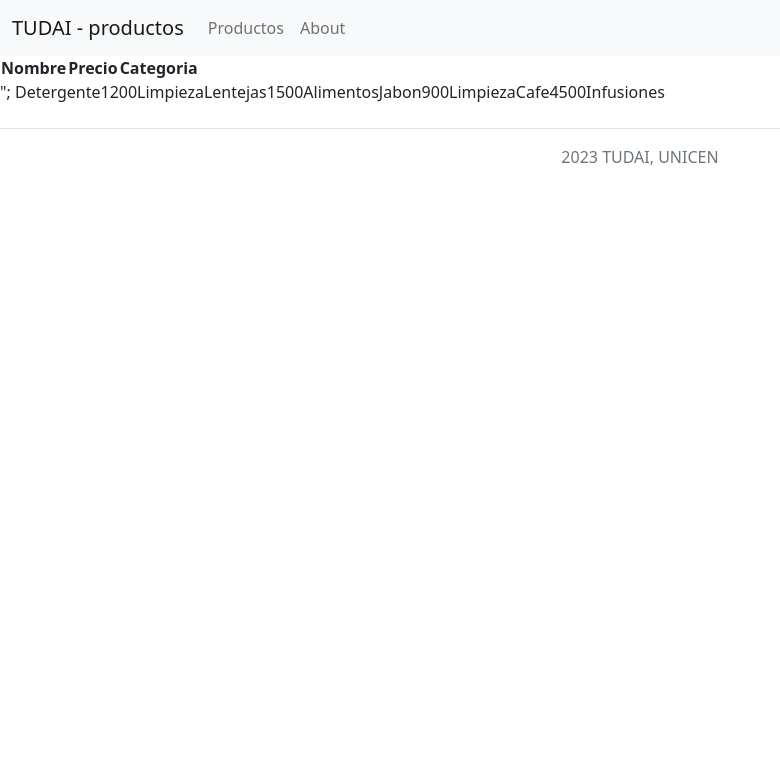
After one commit to MilagrosLV/TPE_Web2_2024, a PHP site: page /home in a window 1280 px wide. The commit adds this page. Shown: the top 775 px of the page, without its empty margins (0-780 px from the left). Run offline with PHP 8.4, Linux system fonts and the light colour scheme; data comes from the database, SQL or seed files in the repository; lists and menus that the app fills with data are empty.

Commit message:
jugando con la db, funcional

```diff
--- a/app/productos.controller.php
+++ b/app/productos_controller.php
@@ -1,6 +1,13 @@
 <?php
-require_once './productos.view.php';
-require_once './productos.model.php';
+require_once 'app/productos_view.php';
+require_once 'app/productos_model.php';
+
+
+function mostrarDB(){
+    $productos = getProductos();
+    mostrarHome($productos);
+
+}
 
 function showProductos(){
     //Verificar datos obligatorios y valida la entrada de usuarios
--- a/app/productos.model.php
+++ b/app/productos_model.php
@@ -1,5 +1,13 @@
 <?php
-require_once './productos.controller.php';
+require_once 'app/productos_controller.php';
+
+function getProductos(){
+    $db = new PDO('mysql:host=localhost;' . 'dbname=db_supermercado;charset=utf8', 'root', '');
+    $query =  $query = $db->prepare('SELECT * FROM productos');
+    $query->execute();
+    $productos = $query->fetchAll(PDO::FETCH_OBJ);
+    return $productos;
+}
 
 function obtenerProductosPorCategoria($categoria){
     $db = new PDO('mysql:host=localhost;' . 'dbname=db_supermercado;charset=utf8', 'root', '');
--- a/app/productos.view.php
+++ b/app/productos_view.php
@@ -1,21 +1,38 @@
-<!DOCTYPE html>
-<html lang="en">
-<head>
-    <meta charset="UTF-8">
-    <meta name="viewport" content="width=device-width, initial-scale=1.0">
-    <title>Document</title>
-</head>
-<body>
+
     <?php
-    require_once './productos.controller.php';
+    require_once 'app/productos_controller.php';
 
     function mostrarError($error) {
         echo "<h2>Error. $error.</h2>";
     }
 
+
+    function mostrarHome($productos){
+        require 'templates/header.php';
+        ?>
+        <table>
+            <thead>
+                <tr>
+                    <th>Nombre</th>
+                    <th>Precio</th>
+                    <th>Categoria</th>
+                </tr>
+            </thead>
+            </table>";
+    <?php
+        foreach($productos as $producto){
+            echo $producto-> nombre;
+            echo $producto-> precio;
+            echo $producto-> categoria;
+        }
+        require 'templates/footer.php';
+    }
+
+
     function mostrarProductos($productos, $categoria){
         echo "<h1>Lista por Categoría: $categoria</h1>";
         echo "<a href='./index.php'>Volver</a>";
+    ?>
 
         //Imprime la tabla de Productos
         echo "
@@ -29,6 +46,7 @@
         </thead>
         </table>";
 
+        <?php
         foreach($productos as $producto) {
             echo"
                 <table>
@@ -42,8 +60,6 @@
         }
     }
 
-
-
     ?>
 
 </body>
--- a/router.php
+++ b/router.php
@@ -1,5 +1,43 @@
 <?php
-require_once './app/productos.controller.php';
+require_once './app/productos_controller.php';
 
 
-showProductos();
+define('BASE_URL', '//'.$_SERVER['SERVER_NAME'] . ':' . $_SERVER['SERVER_PORT'] . dirname($_SERVER['PHP_SELF']).'/');
+
+// el router va a leer la action desde el paramtro "action"
+
+$action = 'home'; // accion por defecto
+if (!empty( $_GET['action'])) {
+    $action = $_GET['action'];
+}
+
+// listar    ->        mostrarProductos();
+// listar individual ->mostrarProducto($id)
+// agregar   ->        addProducto();
+// eliminar/:ID  ->    removerPdroducto($id);
+// modificar/:ID  ->   modificarProducto($id);
+
+$params = explode('/', $action);
+
+switch ($params[0]) { // en la primer posicion tengo la accion real
+    case 'home':
+        mostrarDB(); // muestra todas los productos
+        break;
+
+    case 'producto':
+        mostrarProducto($params[1]); // muestra un producto
+        break;
+
+    case 'agregar':
+        addProducto();
+        break;
+
+    case 'eliminar':
+        removerPdroducto($params[1]);
+
+    case 'modificar':
+        modificarProducto($params[1]);
+    default:
+        show404();
+        break;
+}
--- /dev/null
+++ b/templates/footer.php
@@ -0,0 +1,14 @@
+</main>
+<!-- fin main container -->
+
+<!-- main footer -->
+<footer class="d-flex flex-wrap justify-content-center align-items-center py-3 my-4 border-top">
+      <div class="align-items-center">
+        <span class="text-muted">2023 TUDAI, UNICEN</span>
+      </div>
+</footer>
+
+<script src="https://cdn.jsdelivr.net/npm/bootstrap@5.2.0/dist/js/bootstrap.bundle.min.js" integrity="sha384-A3rJD856KowSb7dwlZdYEkO39Gagi7vIsF0jrRAoQmDKKtQBHUuLZ9AsSv4jD4Xa" crossorigin="anonymous"></script>
+
+</body>
+</html>
--- /dev/null
+++ b/templates/header.php
@@ -0,0 +1,36 @@
+<!DOCTYPE html>
+<html lang="en">
+
+<!-- head -->
+<head>
+    <meta charset="UTF-8">
+    <base href="<?= BASE_URL ?>">
+    <meta http-equiv="X-UA-Compatible" content="IE=edge">
+    <meta name="viewport" content="width=device-width, initial-scale=1.0">
+    <link href="https://cdn.jsdelivr.net/npm/bootstrap@5.2.0/dist/css/bootstrap.min.css" rel="stylesheet" integrity="sha384-gH2yIJqKdNHPEq0n4Mqa/HGKIhSkIHeL5AyhkYV8i59U5AR6csBvApHHNl/vI1Bx" crossorigin="anonymous">
+    <link rel="stylesheet" href="css/style.css">
+    <title>TUDAI - Lista de productos</title>
+</head>
+
+<body>
+    <!-- main header -->
+    <header>
+        <nav class="navbar navbar-expand-lg bg-light">
+            <div class="container-fluid">
+                <a class="navbar-brand" href="">TUDAI - productos</a>
+                <button class="navbar-toggler" type="button" data-bs-toggle="collapse" data-bs-target="#navbarNav" aria-controls="navbarNav" aria-expanded="false" aria-label="Toggle navigation">
+                <span class="navbar-toggler-icon"></span>
+                </button>
+                <div class="collapse navbar-collapse" id="navbarNav">
+                    <ul class="navbar-nav">
+                        <li class="nav-item">
+                            <a class="nav-link" aria-current="page" href="home">Productos</a>
+                        </li>
+                        <li class="nav-item">
+                            <a class="nav-link" aria-current="page" href="about">About</a>
+                        </li>
+                    </ul>
+                </div>
+            </div>
+            </nav>
+    </header>
```
Also changed, not shown: .htaccess (added).
